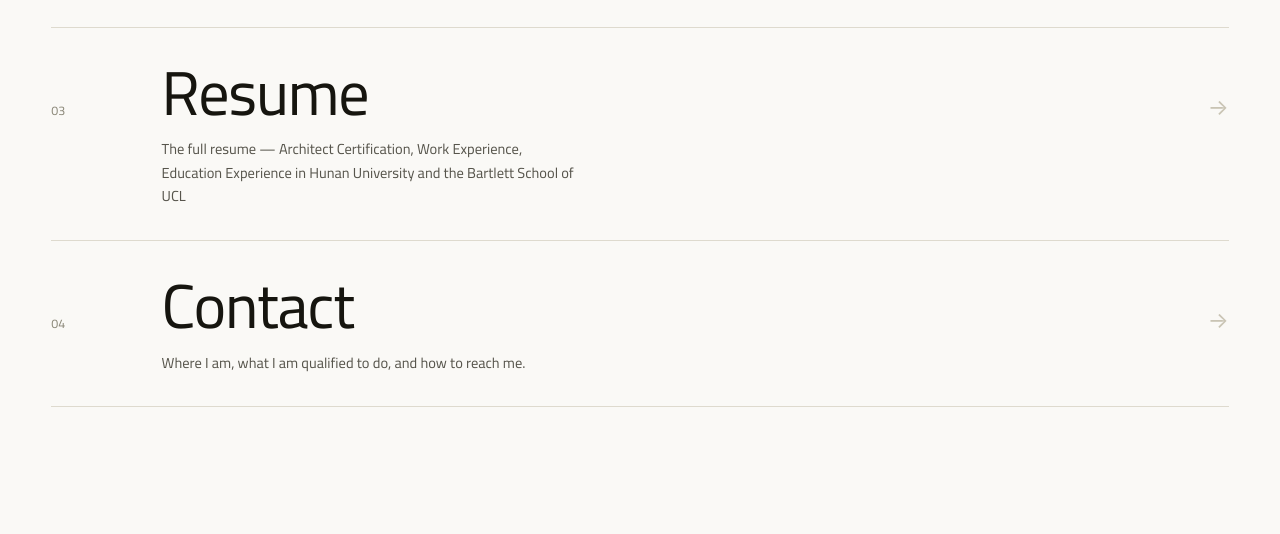
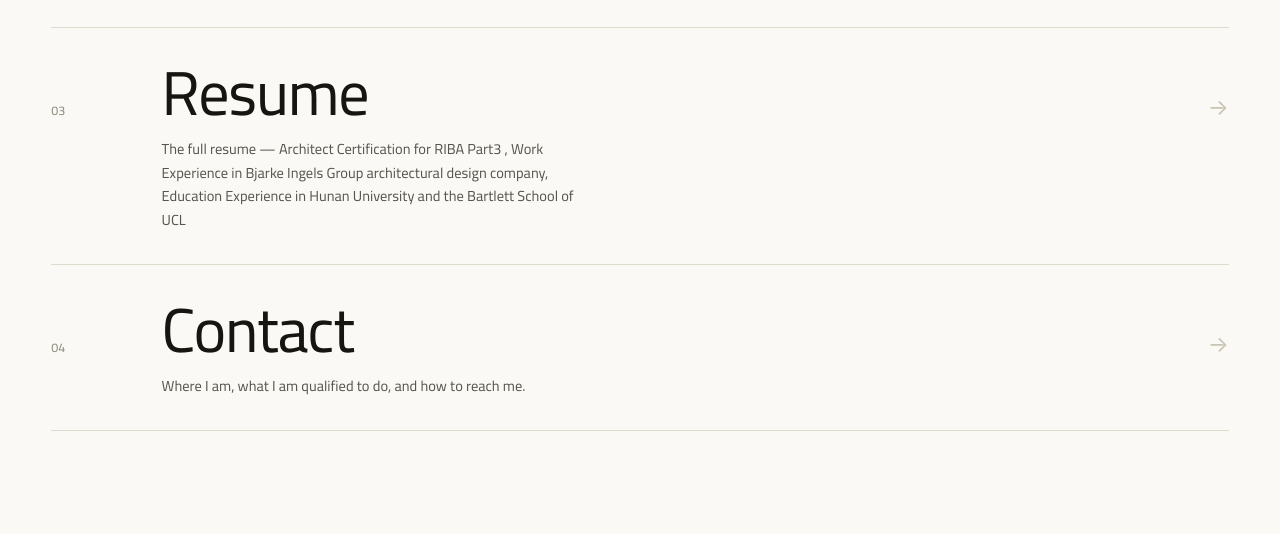
Before and after one commit to YueXu96/YueXu96.github.io, a plain HTML site: page index.html in a window 1280 px wide. Shown: the part 1300-1834 px from the top of the page. Drawn offline with Linux system fonts and the light colour scheme.

Commit message:
Enhance resume description with additional details
Updated the resume description with more details about Architect Certification and work experience.

```diff
--- a/index.html
+++ b/index.html
@@ -76,7 +76,7 @@
       <span class="nav-card-index">03</span>
       <span class="nav-card-body">
         <span class="nav-card-title">Resume</span>
-        <span class="nav-card-desc">The full resume — Architect Certification, Work Experience, Education Experience in Hunan University and the Bartlett School of UCL</span>
+        <span class="nav-card-desc">The full resume — Architect Certification for RIBA Part3 , Work Experience in Bjarke Ingels Group architectural design company, Education Experience in Hunan University and the Bartlett School of UCL</span>
       </span>
       <span class="nav-card-arrow" aria-hidden="true">→</span>
     </a>
```
